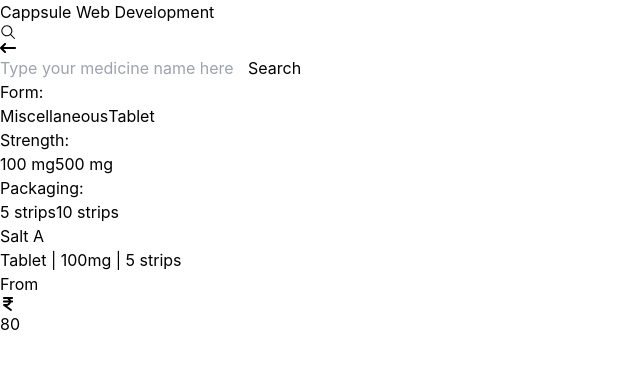
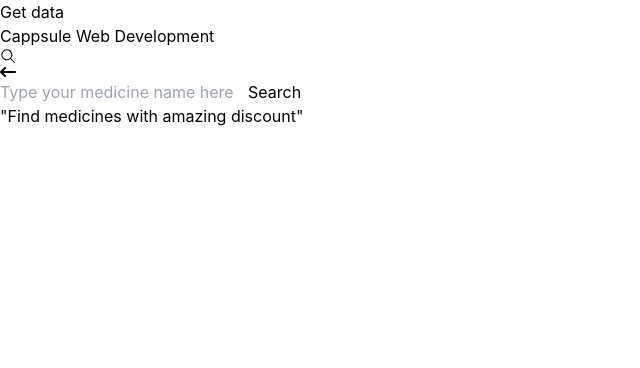
Before and after one commit to pravesh-dev/Cappsule, a React (Vite) app: page / in a window 1280 px wide. Shown: the top 368 px of the page, without its empty margins (0-640 px from the left). Built offline with nearby package versions, Linux system fonts and the light colour scheme.

Commit message:
removed the div which used before to show data in page and removed state named data because there is no use of it

```diff
--- a/src/App.jsx
+++ b/src/App.jsx
@@ -1,3 +1,4 @@
+// https://backend.cappsule.co.in/api/v1/new_search?q=paracetamol&pharmacyIds=1,2,3
 import React from "react";
 import { useState } from "react";
 import { GoSearch } from "react-icons/go";
@@ -5,23 +6,24 @@ import { FaArrowLeftLong } from "react-icons/fa6";
 import { FaIndianRupeeSign } from "react-icons/fa6";
 
 function App() {
-  // const [data, setData] = useState('');
-  // const getData = async (e)=>{
-  //   let response = await fetch('https://backend.cappsule.co.in/api/v1/new_search?q=paracetamol&pharmacyIds=1,2,3');
-  //   let data = await response.json();
-  //   let formattedData = JSON.stringify(data)
-  //   console.log(data.data.medicineSuggestions)
-  //   // setData(data.data.medicineSuggestions)
-  // }
+  const [salts, setSalts] = useState([]);
+
+  const getData = async (e) => {
+    let url = "https://backend.cappsule.co.in/api/v1/new_search?q=";
+    let response = await fetch(`${url}paracetamol&pharmacyIds=1,2,3`);
+    let data = await response.json();
+    setSalts(data.data.saltSuggestions);
+    console.log(salts);
+  };
+
   const [textInput, setTextInput] = useState("");
   const isSearched = false;
 
   return (
-    // <div className='w-full h-screen flex flex-col gap-3 justify-center items-center'>
-    //   <div className='w-[80vw] min-h-[70vh] border'>{data}</div>
-    //   <button className='bg-blue-600 px-4 py-2 rounded-md' onClick={getData}>Get data</button>
-    // </div>
     <div className="w-full min-h-screen flex gap-10 flex-col items-center py-14">
+      <button className="bg-blue-600 px-4 py-2 rounded-md" onClick={getData}>
+        Get data
+      </button>
       <h1 className="text-2xl font-medium tracking-wider">
         Cappsule Web Development
       </h1>
@@ -44,10 +46,15 @@ function App() {
         <button className="text-lg font-bold text-blue-900">Search</button>
       </div>
       <div className="w-[70%] min-h-[60vh] border-t-[3px] py-10 flex flex-col gap-6">
-        {/* <div className="w-full h-[40vh] flex justify-center items-center text-xl font-bold text-black/50">
+
+          {salts.length === 0 ? (
+            <div className="w-full h-[40vh] flex justify-center items-center text-xl font-bold text-black/50">
               "Find medicines with amazing discount"
-        </div> */}
-        <div className="w-full min-h-52 bg-gradient-to-r from-white to-blue-200/40 shadow-[0_0_13px_#00000028] rounded-2xl flex justify-between p-8">
+            </div>
+          ) : (
+            salts.map((salt, index)=>{
+              return (
+                <div key={index} className="w-full min-h-52 bg-gradient-to-r from-white to-blue-200/40 shadow-[0_0_13px_#00000028] rounded-2xl flex justify-between p-8">
               <div className="min-h-full w-[30%] flex flex-col gap-3 justify-between">
                 <div className="flex gap-4">
                   <h3 className="w-20 text-black/90 mt-1">Form:</h3>
@@ -85,13 +92,21 @@ function App() {
               </div>
               <div className="min-h-full w-[25%] flex flex-col justify-center items-center">
                 <h3 className="font-bold">Salt A</h3>
-            <p className="font-medium text-blue-900">Tablet | 100mg | 5 strips</p>
+                <p className="font-medium text-blue-900">
+                  Tablet | 100mg | 5 strips
+                </p>
               </div>
               <div className="min-h-full w-[25%] flex justify-center items-center">
-            <h3 className="flex items-end text-3xl font-bold tracking-tighter">From <FaIndianRupeeSign className="-mr-1 ml-1"/><span>80</span></h3>
+                <h3 className="flex items-end text-3xl font-bold tracking-tighter">
+                  From <FaIndianRupeeSign className="-mr-1 ml-1" />
+                  <span>80</span>
+                </h3>
                 {/* <h3 className="w-52 px-3 py-2 text-sm font-semibold text-center bg-white border-2 border-blue-600/30 rounded-md">No stores selling this product in near you</h3> */}
               </div>
             </div>
+              )
+            })
+          )}
       </div>
     </div>
   );
```
Lines whose indentation alone changed are shown as unchanged.
